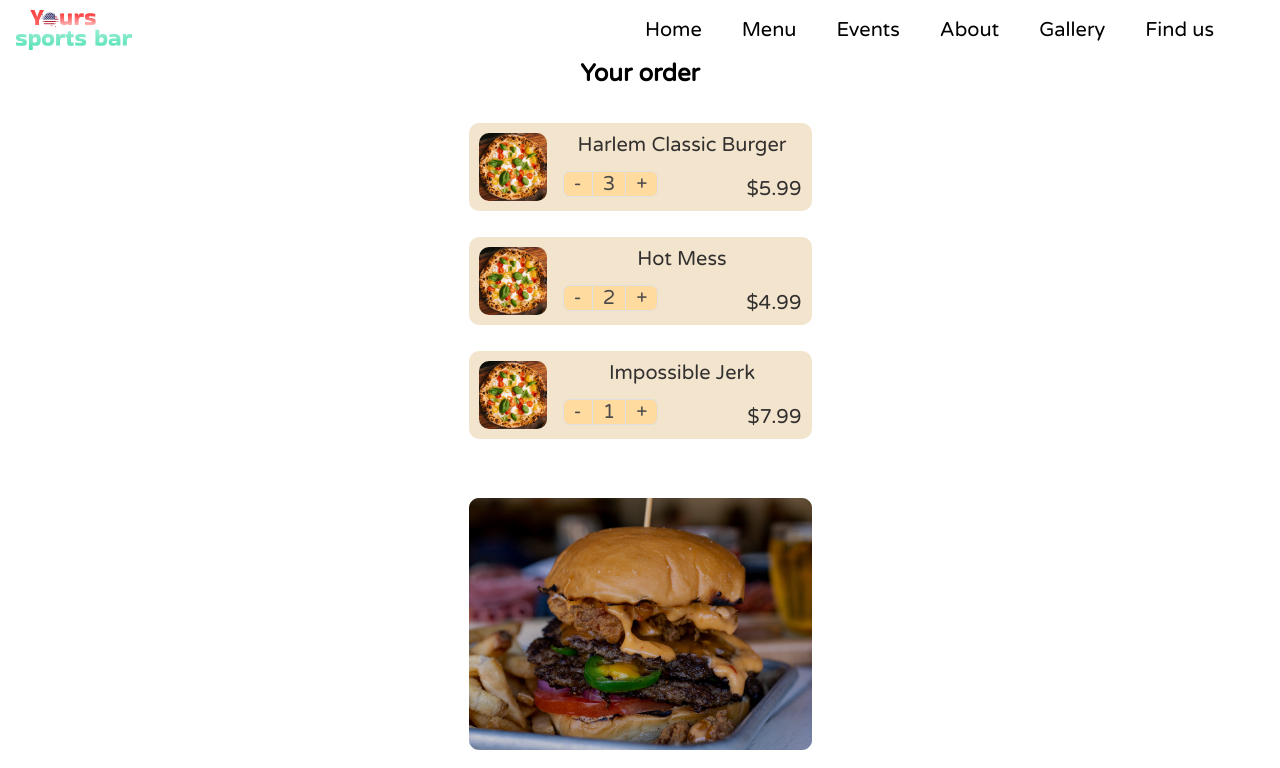
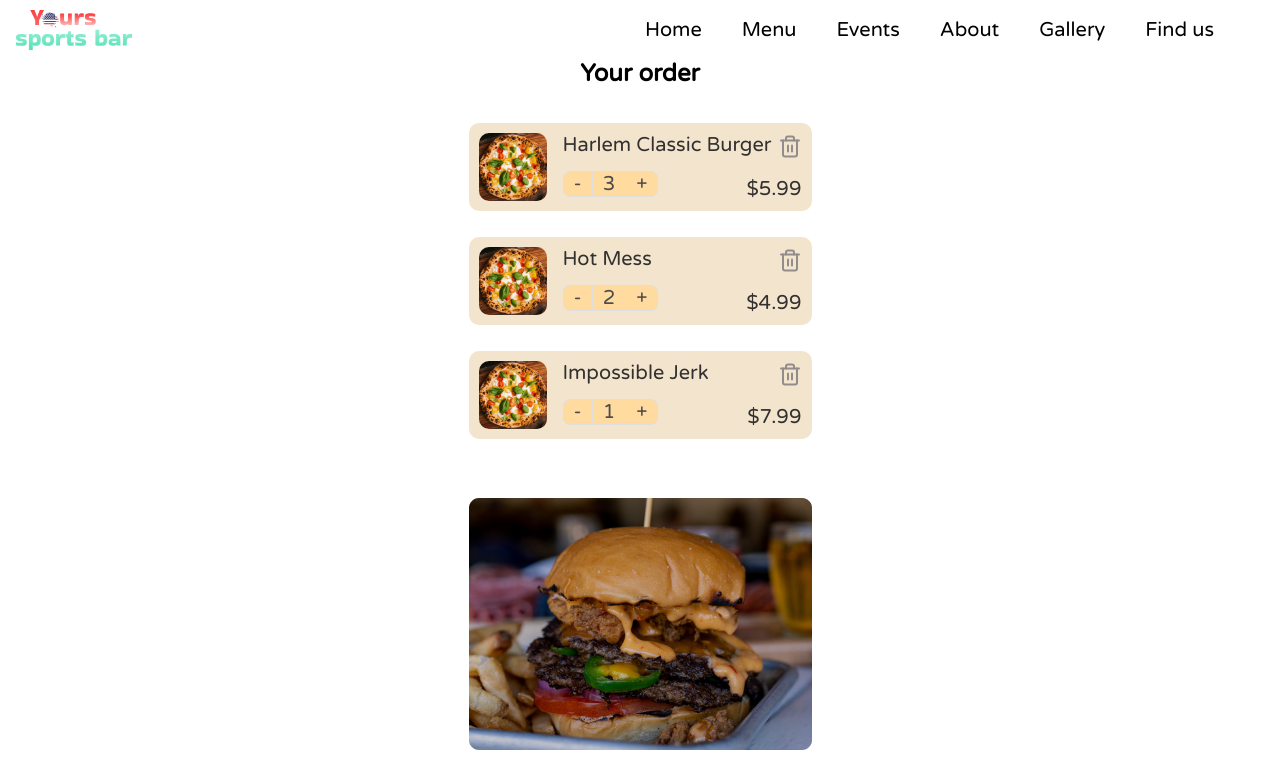
Before and after one commit to cod3provider/sports-bar, a React (Vite) app: page / in a window 1280 px wide. Shown: the top 768 px of the page. Built offline with nearby package versions, Linux system fonts and the light colour scheme.

Commit message:
add trashBtn and logic it

```diff
--- a/src/components/OrderItem/OrderItem.jsx
+++ b/src/components/OrderItem/OrderItem.jsx
@@ -1,6 +1,7 @@
+import { useDispatch } from 'react-redux';
 import TemplateImg from '../../assets/images/template-img.jpg';
 import { Counter } from '../Counter/Counter';
-import { MenuLi, OrderBox } from '../MenuItem/MenuItem.styled';
+import { MenuLi, OrderBox, TitleBox } from '../MenuItem/MenuItem.styled';
 import {
   DishDescrBox,
   DishPrice,
@@ -8,18 +9,34 @@ import {
   OrderDishTitle,
   OrderImg,
   OrderLi,
+  TrashBtn,
+  TrashIcon,
 } from './OrderItem.styled';
+import { delOrder } from '../../redux/action';
 export const OrderItem = ({
   orderDish,
   orderDish: { id, img = TemplateImg, name, price, quantity },
 }) => {
+  const dispatch = useDispatch();
+
+  const handleDecr = () => {
+    confirm('are you sure');
+    dispatch(delOrder(orderDish));
+    return;
+  };
+
   return (
     <>
       {quantity > 0 && (
         <OrderLi>
           <OrderImg src={img} />
           <DishDescrBox>
-            <OrderDishTitle> {name}</OrderDishTitle>
+            <TitleBox>
+              <OrderDishTitle> {name}</OrderDishTitle>
+              <TrashBtn type="button" onClick={handleDecr}>
+                <TrashIcon />
+              </TrashBtn>
+            </TitleBox>
 
             <OrderContainer>
               <DishPrice>
--- a/src/components/OrderItem/OrderItem.styled.js
+++ b/src/components/OrderItem/OrderItem.styled.js
@@ -7,6 +7,8 @@ import {
   Price,
 } from '../MenuItem/MenuItem.styled';
 
+import { FiTrash2 } from 'react-icons/fi';
+
 export const OrderLi = styled(MenuLi)`
   margin: 13px auto;
 `;
@@ -15,6 +17,20 @@ export const OrderImg = styled.img`
   width: 68px;
   height: 68px;
   border-radius: 10px;
+`;
+
+export const TrashIcon = styled(FiTrash2)`
+  color: #928c8c;
+  width: 24px;
+  height: 27px;
+`;
+
+export const TrashBtn = styled.button`
+  margin: 0;
+  padding: 0;
+  border: none;
+
+  background-color: rgba(255, 0, 0, 0);
 `;
 
 export const DishDescrBox = styled(ItemBox)`
--- a/src/redux/action.js
+++ b/src/redux/action.js
@@ -17,3 +17,13 @@ export const counterDec = payload => {
     },
   };
 };
+
+export const delOrder = payload => {
+  return {
+    type: 'order/delete',
+    payload: {
+      ...payload,
+      quantity: 0,
+    },
+  };
+};
--- a/src/redux/reducer.js
+++ b/src/redux/reducer.js
@@ -276,7 +276,16 @@ export const rootReducer = (state = initialState, { type, payload }) => {
         ...state,
         menu: [...newMinusMenuState],
       };
+    case 'order/delete':
+      const findDelObj = state.menu.find(dish => dish.id === payload.id);
+      const idxDelObj = state.menu.indexOf(findDelObj);
+      const newState = [...state.menu];
+      newState.splice(idxDelObj, 1, payload);
 
+      return {
+        ...state,
+        menu: [...newState],
+      };
     default:
       return state;
   }
```
